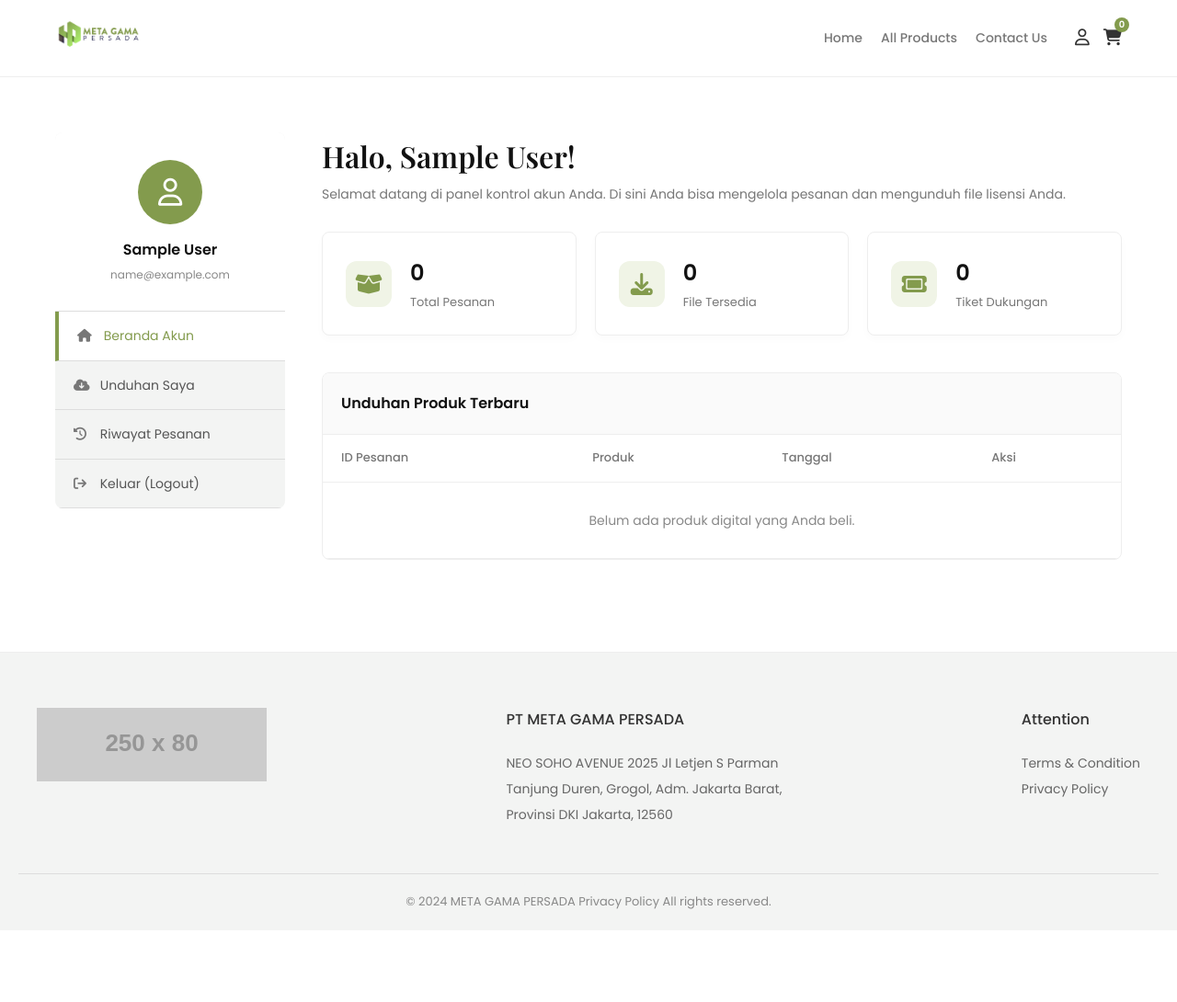
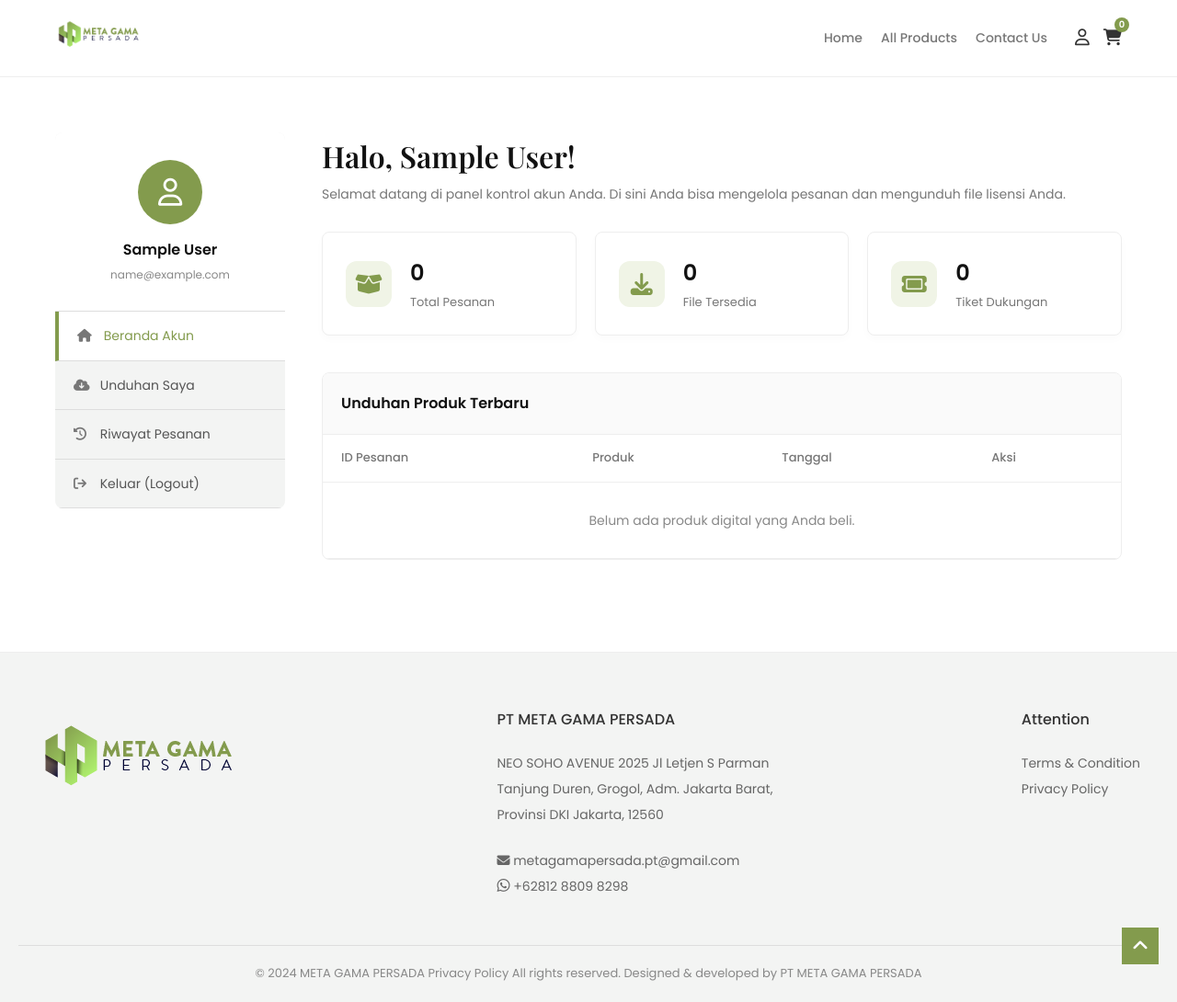
Before and after one commit to erickkristyono-oss/Meta-Gama-web, a website: page public/dashboard.html in a window 1280 px wide. Shown: the whole page at 92% size. Before the commit the page ends 1012 px from the top, so only its background shows below. Drawn offline with nearby package versions, Linux system fonts and the light colour scheme; no server answers; sample sign-in values are in the browser's storage; placeholder pictures from the web are drawn by us.

Commit message:
update header-footer page dashboard

```diff
--- a/public/dashboard.html
+++ b/public/dashboard.html
@@ -398,7 +398,7 @@
     <header>
         <div class="nav-container">
             <div class="logo">
-                <a href="/home.html"><img src="/public/image logo/logo-horizontal.png" alt="PT META GAMA PERSADA"></a>
+                <a href="/home.html"><img src="image logo/logo-horizontal.png" alt="PT META GAMA PERSADA"></a>
             </div>
             <div class="header-right">
                 <nav class="main-menu">
@@ -494,26 +494,33 @@
     <footer>
         <div class="footer-container">
             <div class="footer-logo">
-                <img src="https://via.placeholder.com/250x80/f3f4f3/839b4d?text=CBBSTORE" alt="Footer Logo">
+                <img src="image logo/logo-horizontal.png" alt="PT META GAMA PERSADA" style="max-width: 250px;">
             </div>
             <div class="footer-address">
                 <h3>PT META GAMA PERSADA</h3>
                 <p>NEO SOHO AVENUE 2025 Jl Letjen S Parman</p>
                 <p>Tanjung Duren, Grogol, Adm. Jakarta Barat, </p>
                 <p>Provinsi DKI Jakarta, 12560</p>
+                <br>
+                <p><a href="mailto:metagamapersada.pt@gmail.com" class="footer-contact-link"><i
+                            class="fa-solid fa-envelope"></i> metagamapersada.pt@gmail.com</a></p>
+                <p><a href="https://wa.me/6281288098298" target="_blank" class="footer-contact-link"><i
+                            class="fa-brands fa-whatsapp" style="font-size:16px;"></i> +62812 8809 8298</a></p>
             </div>
             <div class="footer-links">
                 <h3>Attention</h3>
                 <ul>
-                    <li><a href="#">Terms & Condition</a></li>
-                    <li><a href="#">Privacy Policy</a></li>
-                </ul>
+                    <li><a href="/terms.html" class="footer-contact-link">Terms & Condition</a></li>
+                    <li><a href="/privacy.html" class="footer-contact-link">Privacy Policy</a></li>
             </div>
         </div>
         <div class="footer-bottom">
-            <p>© 2024 META GAMA PERSADA Privacy Policy All rights reserved.</p>
+            <p>© 2024 META GAMA PERSADA Privacy Policy All rights reserved. Designed & developed by PT META GAMA PERSADA
+            </p>
+            <a href="#" class="scroll-top"><i class="fa-solid fa-angle-up"></i></a>
         </div>
     </footer>
+
 
     <script>
         // Memasukkan nama dan email user dari localStorage ke dalam tampilan HTML
```
